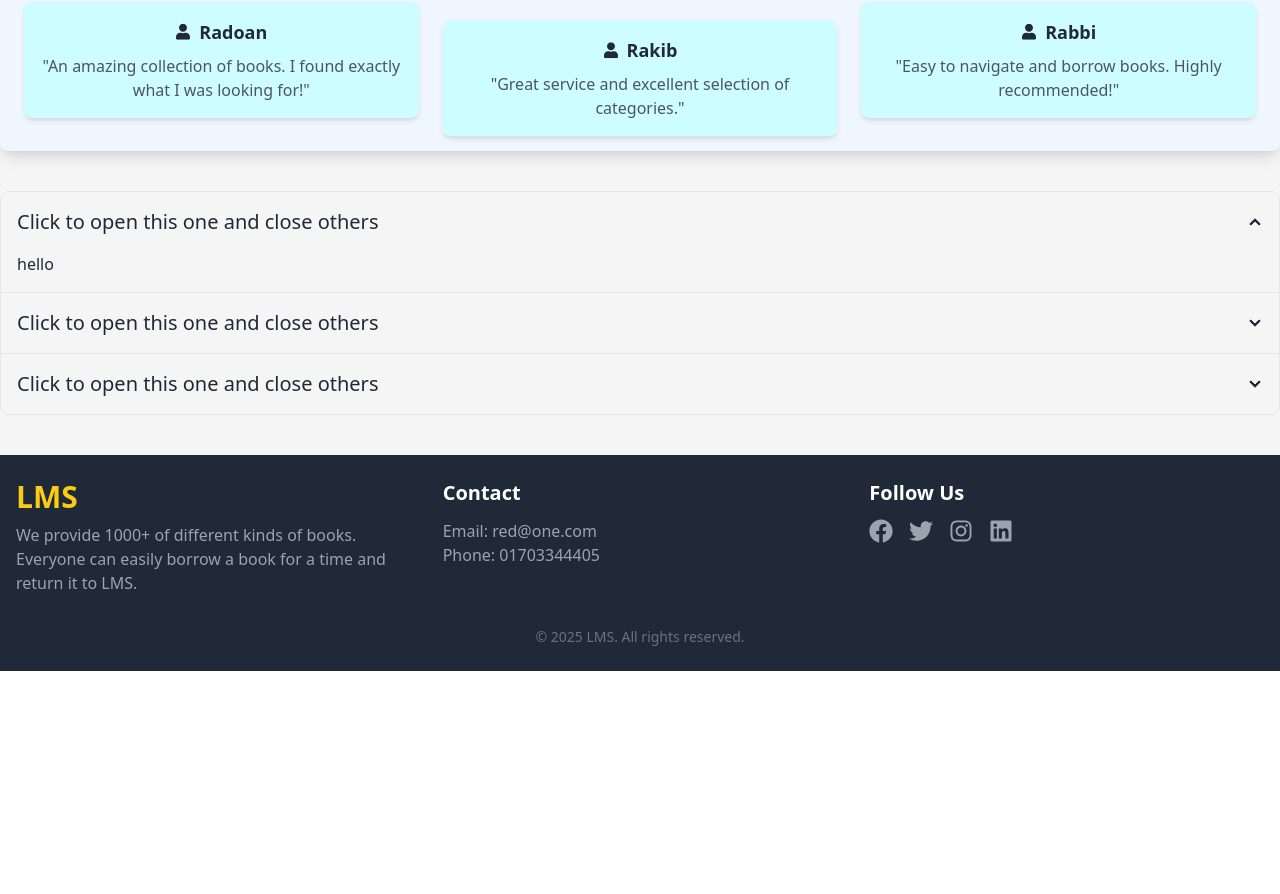
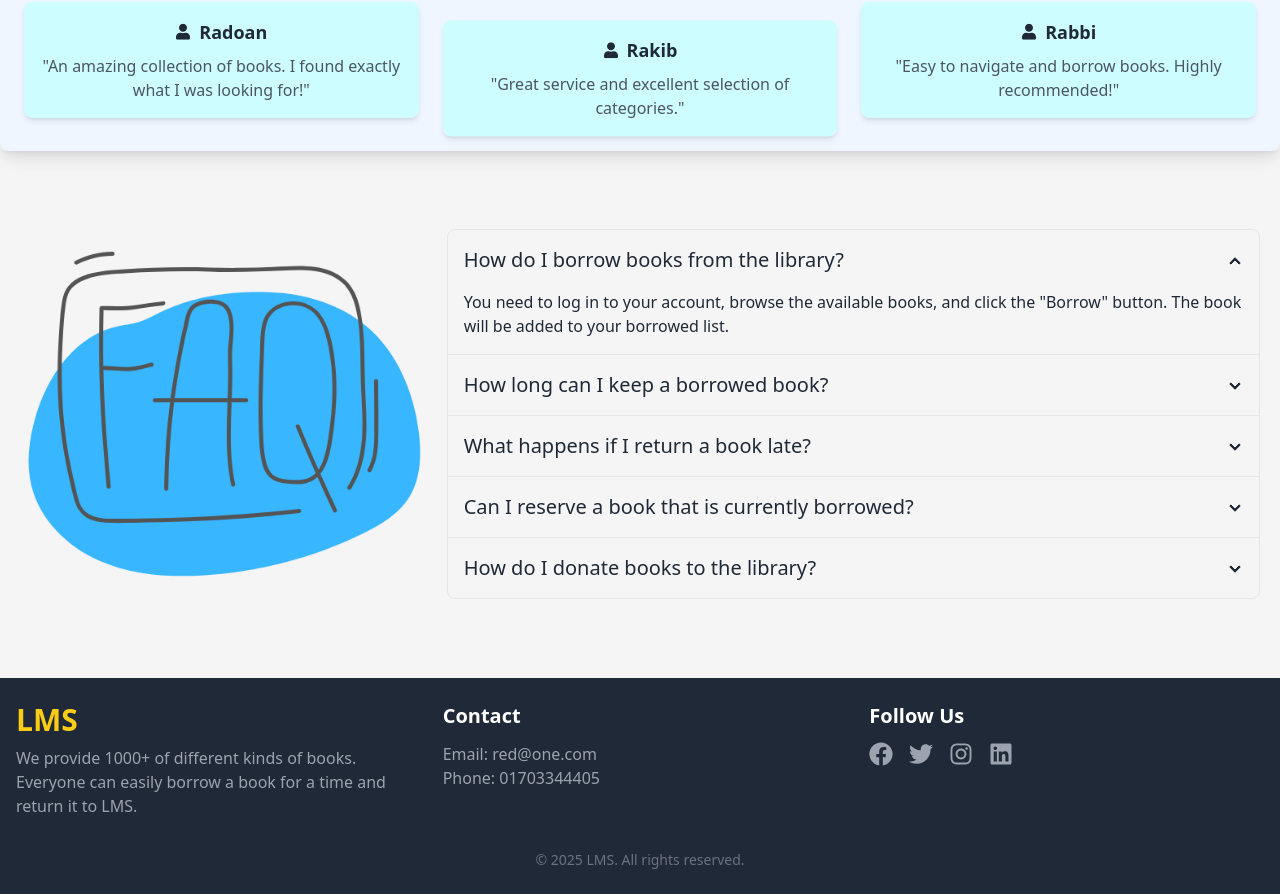
Before and after one commit to red-one12/LMS-client, a React (Vite) app: page / in a window 1280 px wide. Shown: the part 1751-2645 px from the top of the page. Before the commit the page ends 2422 px from the top, so only its background shows below. Built offline with nearby package versions, Linux system fonts and the light colour scheme; no server answers.

Commit message:
faq section added

```diff
--- a/src/components/FAQ.jsx
+++ b/src/components/FAQ.jsx
@@ -1,32 +1,67 @@
+import faq from '../assets/photo/faq.png';
+
 const FAQ = () => {
   return (
-    <div>
-      <div className="join join-vertical w-full">
-        <div className="collapse collapse-arrow join-item border-base-300 border">
-          <input type="radio" name="my-accordion-4" defaultChecked />
+    <div className='flex flex-col md:flex-row justify-center items-center gap-5 p-5'>
+      {/* Image Section */}
+      <div className="w-full md:w-1/3">
+        <img src={faq} alt="FAQ" className="w-full" />
+      </div>
+
+      {/* FAQ Section */}
+      <div className="join join-vertical w-full md:w-2/3">
+        {/* FAQ 1 */}
+        <div className="collapse collapse-arrow join-item border border-base-300">
+          <input type="radio" name="faq-accordion" defaultChecked />
           <div className="collapse-title text-xl font-medium">
-            Click to open this one and close others
+            How do I borrow books from the library?
           </div>
           <div className="collapse-content">
-            <p>hello</p>
+            <p>You need to log in to your account, browse the available books, and click the "Borrow" button. The book will be added to your borrowed list.</p>
           </div>
         </div>
-        <div className="collapse collapse-arrow join-item border-base-300 border">
-          <input type="radio" name="my-accordion-4" />
+
+        {/* FAQ 2 */}
+        <div className="collapse collapse-arrow join-item border border-base-300">
+          <input type="radio" name="faq-accordion" />
           <div className="collapse-title text-xl font-medium">
-            Click to open this one and close others
+            How long can I keep a borrowed book?
           </div>
           <div className="collapse-content">
-            <p>hello</p>
+            <p>The standard borrowing period is 14 days. You can extend it by requesting a renewal before the due date.</p>
           </div>
         </div>
-        <div className="collapse collapse-arrow join-item border-base-300 border">
-          <input type="radio" name="my-accordion-4" />
+
+        {/* FAQ 3 */}
+        <div className="collapse collapse-arrow join-item border border-base-300">
+          <input type="radio" name="faq-accordion" />
           <div className="collapse-title text-xl font-medium">
-            Click to open this one and close others
+            What happens if I return a book late?
           </div>
           <div className="collapse-content">
-            <p>hello</p>
+            <p>Late returns may result in a fine of $1 per day. If a book is lost, you will be required to replace it or pay a replacement fee.</p>
+          </div>
+        </div>
+
+        {/* FAQ 4 */}
+        <div className="collapse collapse-arrow join-item border border-base-300">
+          <input type="radio" name="faq-accordion" />
+          <div className="collapse-title text-xl font-medium">
+            Can I reserve a book that is currently borrowed?
+          </div>
+          <div className="collapse-content">
+            <p>Yes! You can place a reservation, and you will be notified when the book is available for pickup.</p>
+          </div>
+        </div>
+
+        {/* FAQ 5 */}
+        <div className="collapse collapse-arrow join-item border border-base-300">
+          <input type="radio" name="faq-accordion" />
+          <div className="collapse-title text-xl font-medium">
+            How do I donate books to the library?
+          </div>
+          <div className="collapse-content">
+            <p>You can visit the library and submit a book donation form. The library staff will review and accept books based on their condition and relevance.</p>
           </div>
         </div>
       </div>
```
Also changed, not shown: src/assets/photo/faq.png (added).
